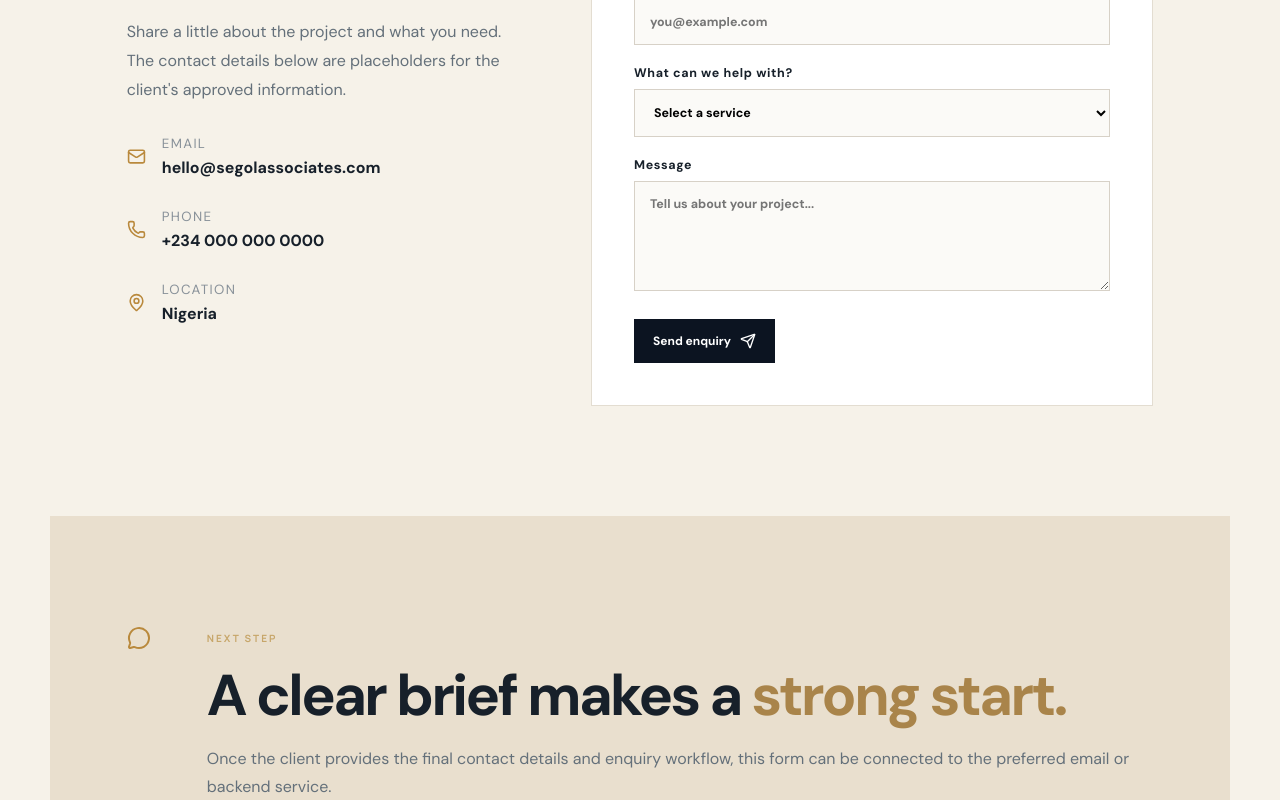
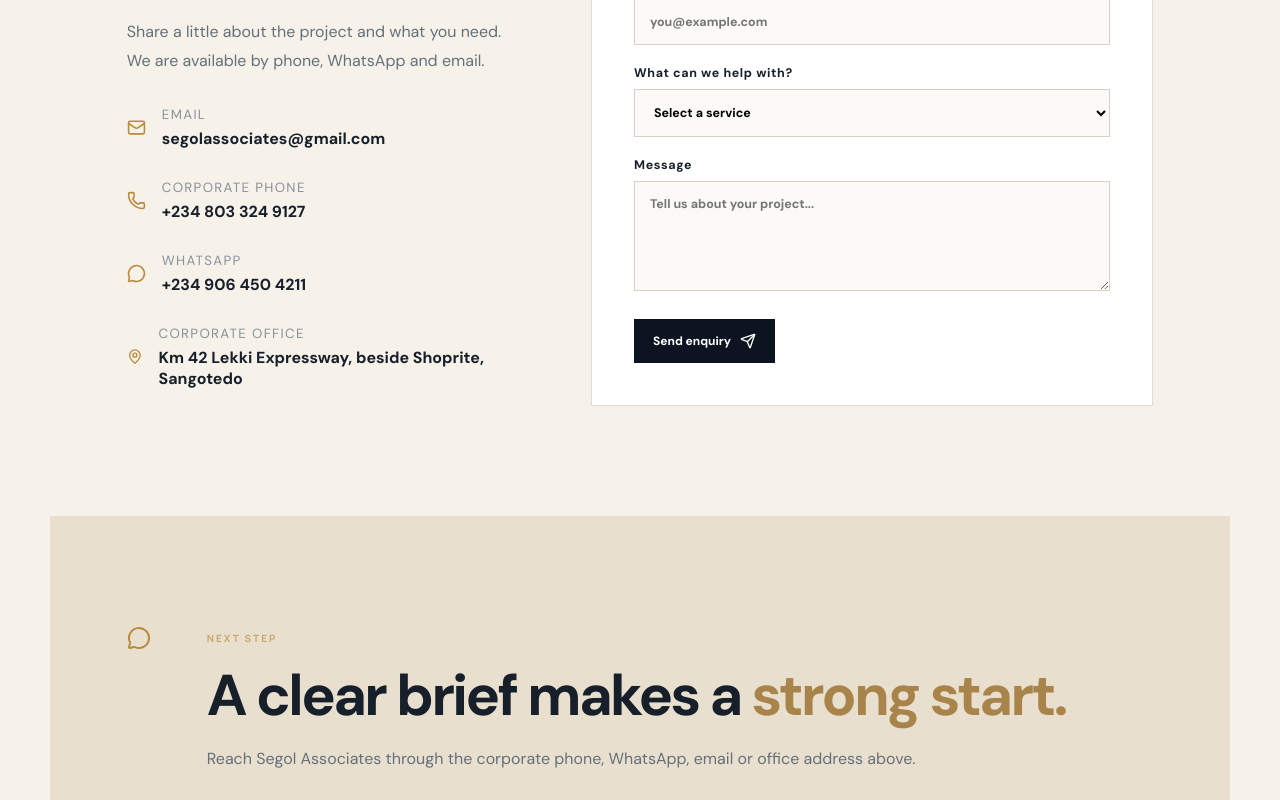
Before and after one commit to Talemu333/segol-associates-website, a React (Vite) app: page /contact in a window 1280 px wide. Shown: the part 940-1740 px from the top of the page. Built offline with nearby package versions, Linux system fonts and the light colour scheme.

Commit message:
Update Segol contact page with approved corporate details

```diff
--- a/src/pages/Contact.jsx
+++ b/src/pages/Contact.jsx
@@ -4,15 +4,11 @@ import InnerPage from '../components/layout/InnerPage'
 
 export default function Contact() {
   const [sent, setSent] = useState(false)
-
-  const handleSubmit = (e) => {
-    e.preventDefault()
-    setSent(true)
-  }
+  const handleSubmit = (e) => { e.preventDefault(); setSent(true) }
 
   return <InnerPage eyebrow="10 / CONTACT" title="Let&apos;s talk about" accent="what you&apos;re building." intro="Tell us what you are planning, building, organizing or trying to improve. We can start with the right conversation.">
     <section className="inner-section contact-page-grid">
-      <div className="contact-details"><span className="section-tag">GET IN TOUCH</span><h2>Start with the <span>brief.</span></h2><p>Share a little about the project and what you need. The contact details below are placeholders for the client&apos;s approved information.</p><div className="contact-detail-row"><Mail size={19}/><div><small>Email</small><b>hello@segolassociates.com</b></div></div><div className="contact-detail-row"><Phone size={19}/><div><small>Phone</small><b>+234 000 000 0000</b></div></div><div className="contact-detail-row"><MapPin size={19}/><div><small>Location</small><b>Nigeria</b></div></div></div>
+      <div className="contact-details"><span className="section-tag">GET IN TOUCH</span><h2>Start with the <span>brief.</span></h2><p>Share a little about the project and what you need. We are available by phone, WhatsApp and email.</p><div className="contact-detail-row"><Mail size={19}/><div><small>Email</small><b><a href="mailto:segolassociates@gmail.com">segolassociates@gmail.com</a></b></div></div><div className="contact-detail-row"><Phone size={19}/><div><small>Corporate Phone</small><b><a href="tel:+2348033249127">+234 803 324 9127</a></b></div></div><div className="contact-detail-row"><MessageCircle size={19}/><div><small>WhatsApp</small><b><a href="https://wa.me/2349064504211" target="_blank" rel="noreferrer">+234 906 450 4211</a></b></div></div><div className="contact-detail-row"><MapPin size={19}/><div><small>Corporate Office</small><b>Km 42 Lekki Expressway, beside Shoprite, Sangotedo</b></div></div></div>
       <form className="contact-form" onSubmit={handleSubmit}>
         <label>Name<input name="name" required placeholder="Your name" /></label>
         <label>Email<input name="email" required type="email" placeholder="you@example.com" /></label>
@@ -22,6 +18,6 @@ export default function Contact() {
         <button className="button dark-button" type="submit">{sent ? 'Send another enquiry' : 'Send enquiry'} <Send size={16}/></button>
       </form>
     </section>
-    <section className="inner-section contact-note"><MessageCircle size={24}/><div><span className="section-tag">NEXT STEP</span><h2>A clear brief makes a <span>strong start.</span></h2><p>Once the client provides the final contact details and enquiry workflow, this form can be connected to the preferred email or backend service.</p></div></section>
+    <section className="inner-section contact-note"><MessageCircle size={24}/><div><span className="section-tag">NEXT STEP</span><h2>A clear brief makes a <span>strong start.</span></h2><p>Reach Segol Associates through the corporate phone, WhatsApp, email or office address above.</p></div></section>
   </InnerPage>
 }
```
